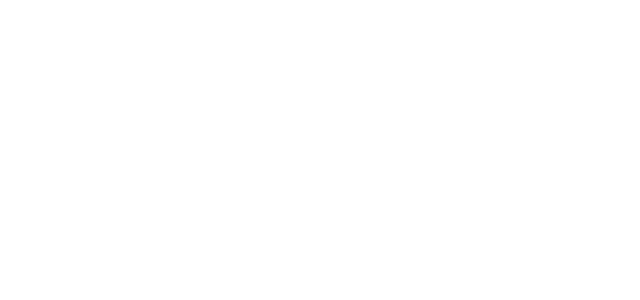
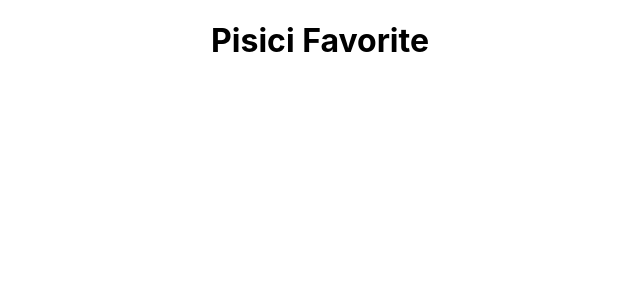
Before and after one commit to ana24T/frontend-odyssey, a React (Create React App) app in the folder frontend-odyssey/: page /favorite-pisici in a window 1280 px wide. Before the commit this address had no page. Shown: the top 300 px of the page, without its empty margins (320-960 px from the left). Built offline with nearby package versions, Linux system fonts and the light colour scheme.

Commit message:
am adaugat pagina cu pisici favorite si buton pentru favorite la pagina cu pisici

```diff
--- a/frontend-odyssey/src/App.js
+++ b/frontend-odyssey/src/App.js
@@ -5,6 +5,7 @@
 import Caini from "./pagini/Caini";
 import Glume from "./pagini/Glume";
 
+import FavoritePisici from "./pagini/FavoritePisici";
 function App() {
   return (
     <BrowserRouter>
@@ -18,6 +19,7 @@
 
         <Route path="/glume" element={<Glume />} />
 
+        <Route path="/favorite-pisici" element={<FavoritePisici />} />
       </Routes>
     </BrowserRouter>
   );
--- a/frontend-odyssey/src/pagini/Acasa.js
+++ b/frontend-odyssey/src/pagini/Acasa.js
@@ -24,6 +24,13 @@
       <Link to="/glume">
         <button>Glume</button>
       </Link>
+
+      <br />
+      <br />
+
+      <Link to="/favorite-pisici">
+        <button>Pisici Favorite</button>
+      </Link>
     </div>
   );
 }
--- /dev/null
+++ b/frontend-odyssey/src/pagini/FavoritePisici.js
@@ -0,0 +1,29 @@
+import { useEffect, useState } from "react";
+
+function FavoritePisici() {
+  const [favorite, setFavorite] = useState([]);
+
+  useEffect(() => {
+    const date = JSON.parse(
+      localStorage.getItem("favoritePisici")
+    ) || [];
+
+    setFavorite(date);
+  }, []);
+
+  return (
+    <div style={{ textAlign: "center" }}>
+      <h1>Pisici Favorite</h1>
+
+      {favorite.map((pisica, index) => (
+        <img
+          key={index}
+          src={pisica}
+          width="300"
+        />
+      ))}
+    </div>
+  );
+}
+
+export default FavoritePisici;
--- a/frontend-odyssey/src/pagini/Pisici.js
+++ b/frontend-odyssey/src/pagini/Pisici.js
@@ -13,6 +13,19 @@
     setPisica(date[0].url);
   };
 
+  const adaugaLaFavorite = () => {
+    const favorite = JSON.parse(
+      localStorage.getItem("favoritePisici")
+    ) || [];
+
+    favorite.push(pisica);
+
+    localStorage.setItem(
+      "favoritePisici",
+      JSON.stringify(favorite)
+    );
+  };
+
   useEffect(() => {
     iaPisica();
   }, []);
@@ -26,7 +39,16 @@
       <br />
       <br />
 
-      <button onClick={iaPisica}>Alta pisica</button>
+      <button onClick={iaPisica}>
+        Alta pisica
+      </button>
+
+      <br />
+      <br />
+
+      <button onClick={adaugaLaFavorite}>
+        Adauga la favorite
+      </button>
     </div>
   );
 }
```
